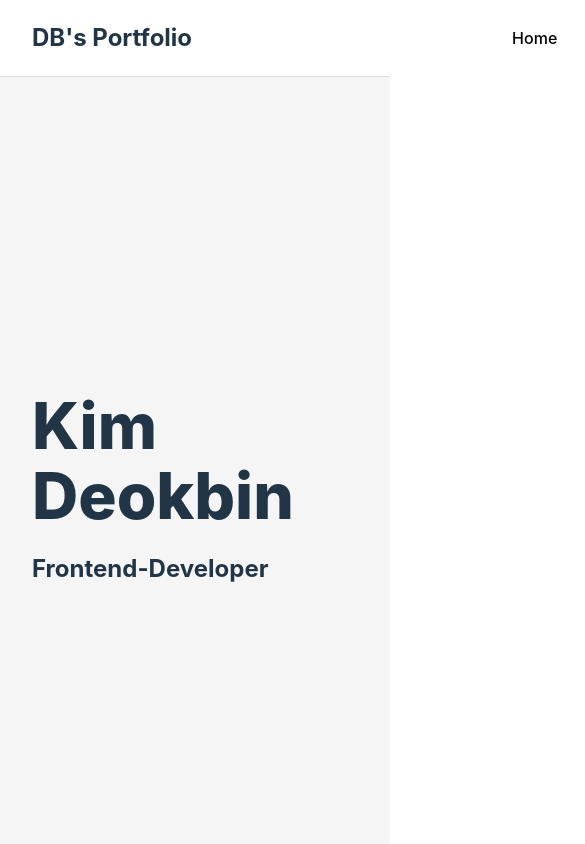
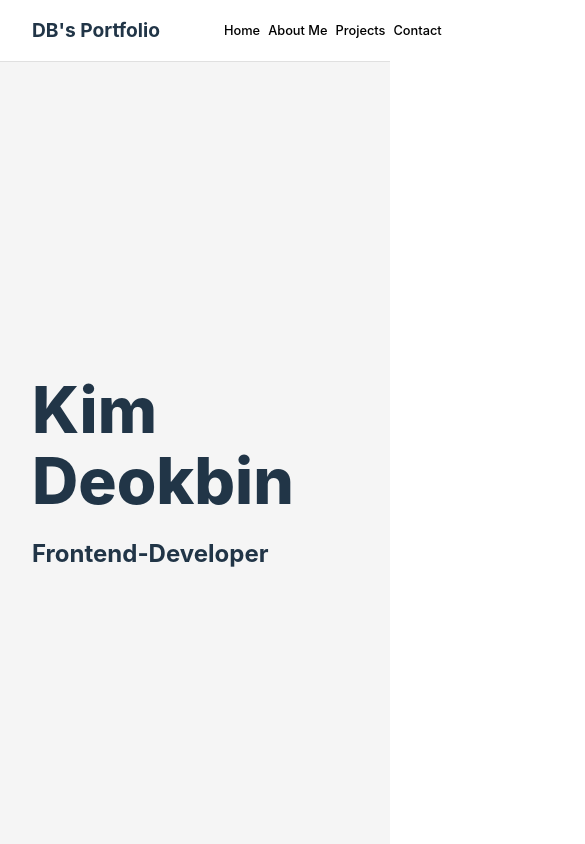
Before and after one commit to Db0111/Portfolio, a React (Vite) app in the folder portfolio/: page / in a window 390 px wide. Shown: the top 844 px of the page, 585 px wide, since content can reach past the window. Built offline with nearby package versions, Linux system fonts and the light colour scheme; a web font is replaced by a local one.

Commit message:
feat: 헤더 반응형 적용

```diff
--- a/portfolio/src/components/Header.css
+++ b/portfolio/src/components/Header.css
@@ -17,3 +17,24 @@
   gap: 2rem;
   cursor: pointer;
 }
+
+@media screen and (max-width: 768px) {
+  .header {
+    gap: 10rem;
+  }
+
+  .nav-bar {
+    gap: 1rem;
+  }
+}
+
+@media screen and (max-width: 480px) {
+  .header {
+    gap: 4rem;
+    font-size: 0.8rem;
+  }
+
+  .nav-bar {
+    gap: 0.5rem;
+  }
+}
```
